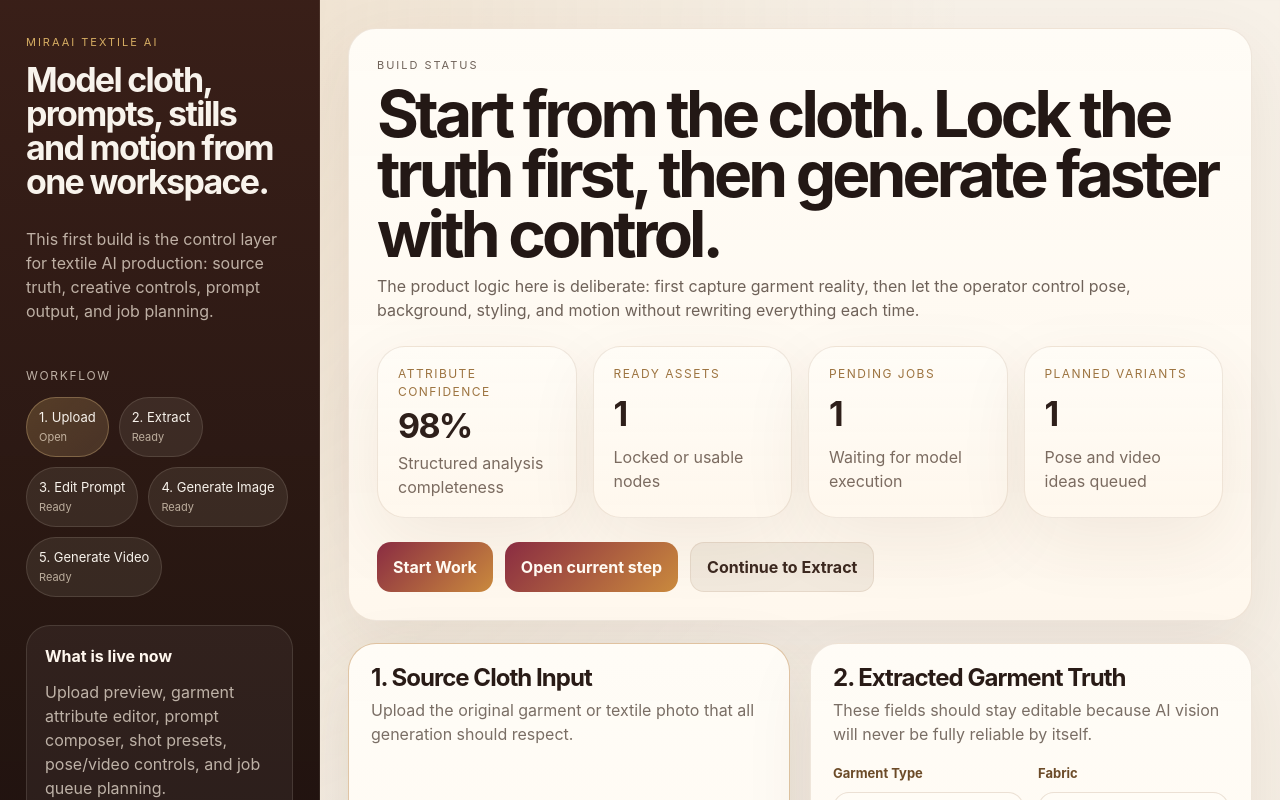
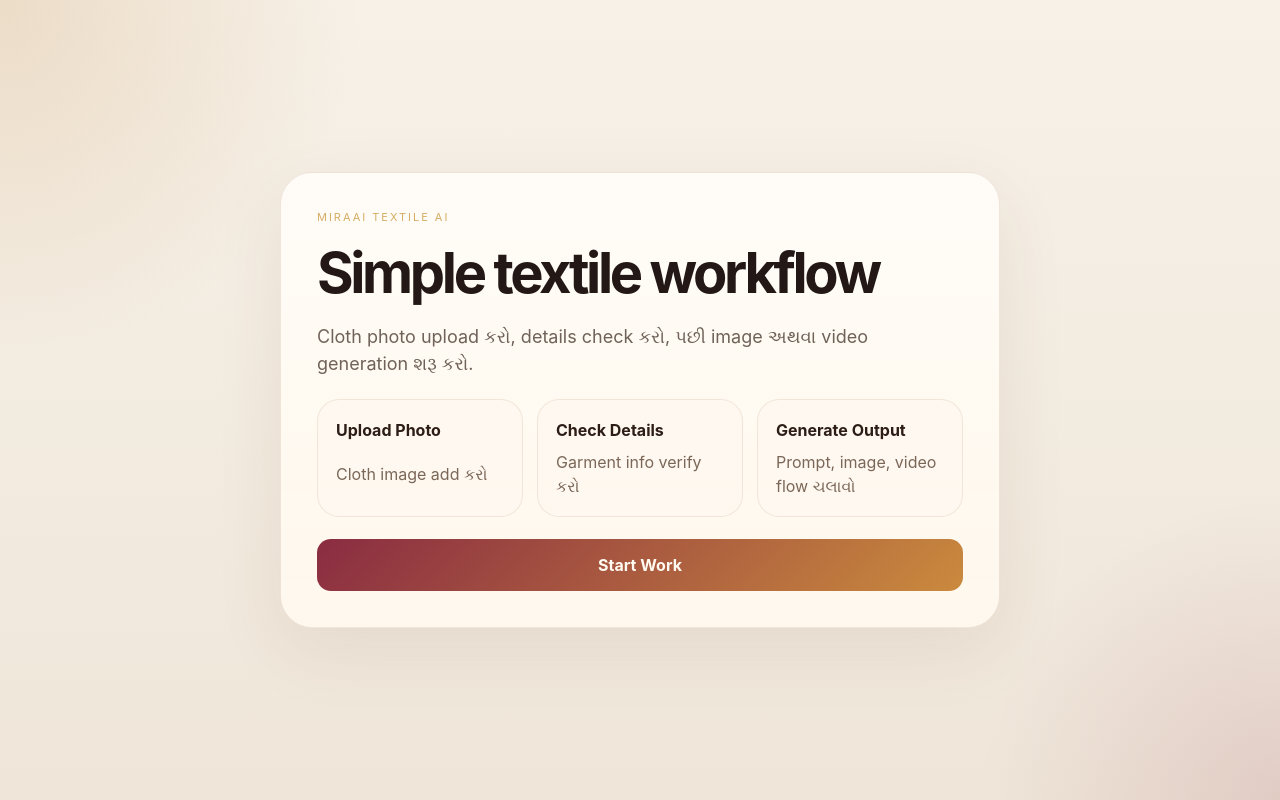
Before and after one commit to krushnrajsinhparmar194-cloud/Miraai, a React (Vite) app: page / in a window 1280 px wide. Shown: the top 800 px of the page. Built offline with nearby package versions, Linux system fonts and the light colour scheme.

Commit message:
Add simple start page

```diff
--- a/src/App.jsx
+++ b/src/App.jsx
@@ -150,6 +150,7 @@ function App() {
   const [sourceImage, setSourceImage] = useState(null)
   const [outputFeed, setOutputFeed] = useState(initialOutputFeed)
   const [activeStage, setActiveStage] = useState('upload')
+  const [showWorkspace, setShowWorkspace] = useState(false)
 
   const selectedPreset = shotPresets.find((preset) => preset.id === selectedPresetId) || shotPresets[0]
   const confidenceScore = estimateConfidence(attributes)
@@ -254,6 +255,8 @@ function App() {
   }
 
   const startWork = () => {
+    setShowWorkspace(true)
+
     if (!sourceImage) {
       goToStage('upload')
       return
@@ -275,6 +278,39 @@ function App() {
     }
 
     goToStage('video')
+  }
+
+  if (!showWorkspace) {
+    return (
+      <div className="landing-shell">
+        <section className="landing-card">
+          <p className="eyebrow">Miraai Textile AI</p>
+          <h1 className="landing-title">Simple textile workflow</h1>
+          <p className="landing-copy">
+            Cloth photo upload કરો, details check કરો, પછી image અથવા video generation શરૂ કરો.
+          </p>
+
+          <div className="landing-steps">
+            <article className="landing-step">
+              <strong>Upload Photo</strong>
+              <span>Cloth image add કરો</span>
+            </article>
+            <article className="landing-step">
+              <strong>Check Details</strong>
+              <span>Garment info verify કરો</span>
+            </article>
+            <article className="landing-step">
+              <strong>Generate Output</strong>
+              <span>Prompt, image, video flow ચલાવો</span>
+            </article>
+          </div>
+
+          <button type="button" className="primary-button landing-start-button" onClick={startWork}>
+            Start Work
+          </button>
+        </section>
+      </div>
+    )
   }
 
   return (
@@ -308,6 +344,9 @@ function App() {
         <div className="sidebar-note textile-note">
           <strong>What is live now</strong>
           <span>Upload preview, garment attribute editor, prompt composer, shot presets, pose/video controls, and job queue planning.</span>
+          <button type="button" className="secondary-button" onClick={() => setShowWorkspace(false)}>
+            Back To Home
+          </button>
           <button type="button" className="primary-button start-work-button" onClick={startWork}>
             Start Work
           </button>
--- a/src/index.css
+++ b/src/index.css
@@ -38,6 +38,67 @@ img {
 
 #root {
   min-height: 100vh;
+}
+
+.landing-shell {
+  min-height: 100vh;
+  display: grid;
+  place-items: center;
+  padding: 24px;
+}
+
+.landing-card {
+  width: min(720px, 100%);
+  padding: 36px;
+  border-radius: 32px;
+  border: 1px solid rgba(122, 77, 33, 0.12);
+  background:
+    linear-gradient(180deg, rgba(255, 252, 247, 0.96), rgba(255, 247, 237, 0.94)),
+    #fffaf4;
+  box-shadow: 0 24px 70px rgba(86, 54, 30, 0.08);
+  display: grid;
+  gap: 22px;
+}
+
+.landing-title {
+  margin: 0;
+  font-size: clamp(34px, 6vw, 56px);
+  line-height: 0.96;
+  letter-spacing: -0.06em;
+  color: #231815;
+}
+
+.landing-copy {
+  margin: 0;
+  color: #6f6259;
+  font-size: 18px;
+}
+
+.landing-steps {
+  display: grid;
+  grid-template-columns: repeat(3, minmax(0, 1fr));
+  gap: 14px;
+}
+
+.landing-step {
+  padding: 18px;
+  border-radius: 22px;
+  background: rgba(255, 248, 239, 0.88);
+  border: 1px solid rgba(145, 103, 57, 0.12);
+  display: grid;
+  gap: 8px;
+}
+
+.landing-step strong {
+  color: #2c1d17;
+}
+
+.landing-step span {
+  color: #7a6758;
+}
+
+.landing-start-button {
+  min-height: 52px;
 }
 
 .textile-app-shell {
@@ -568,6 +629,14 @@ textarea:focus {
 }
 
 @media (max-width: 820px) {
+  .landing-card {
+    padding: 24px;
+  }
+
+  .landing-steps {
+    grid-template-columns: 1fr;
+  }
+
   .textile-content-area {
     padding: 18px;
   }
```
